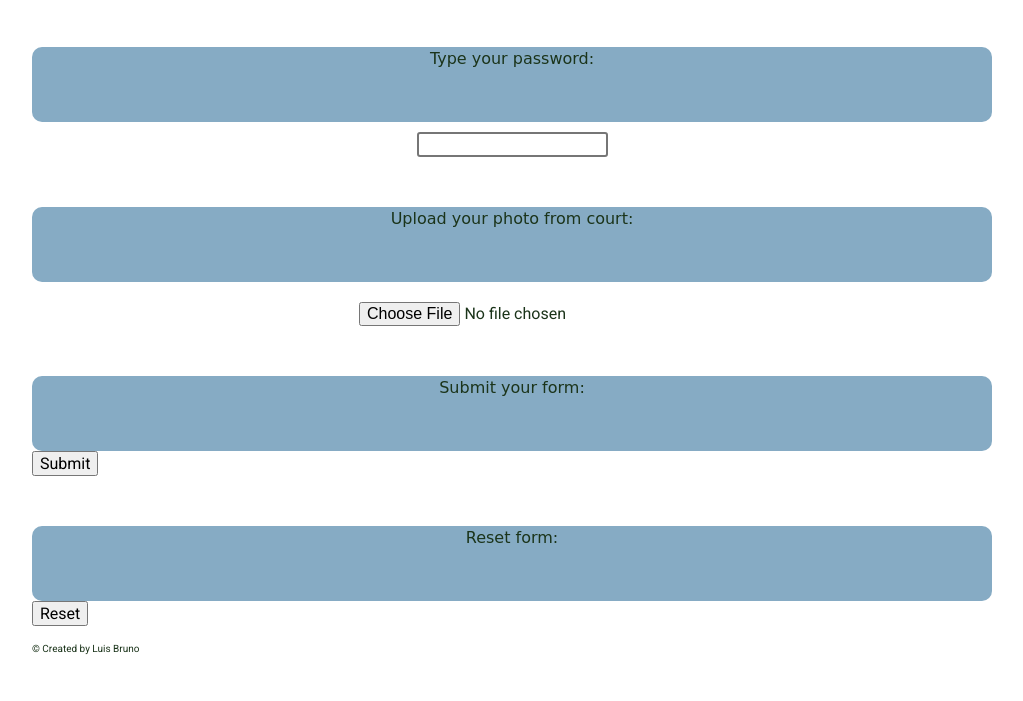
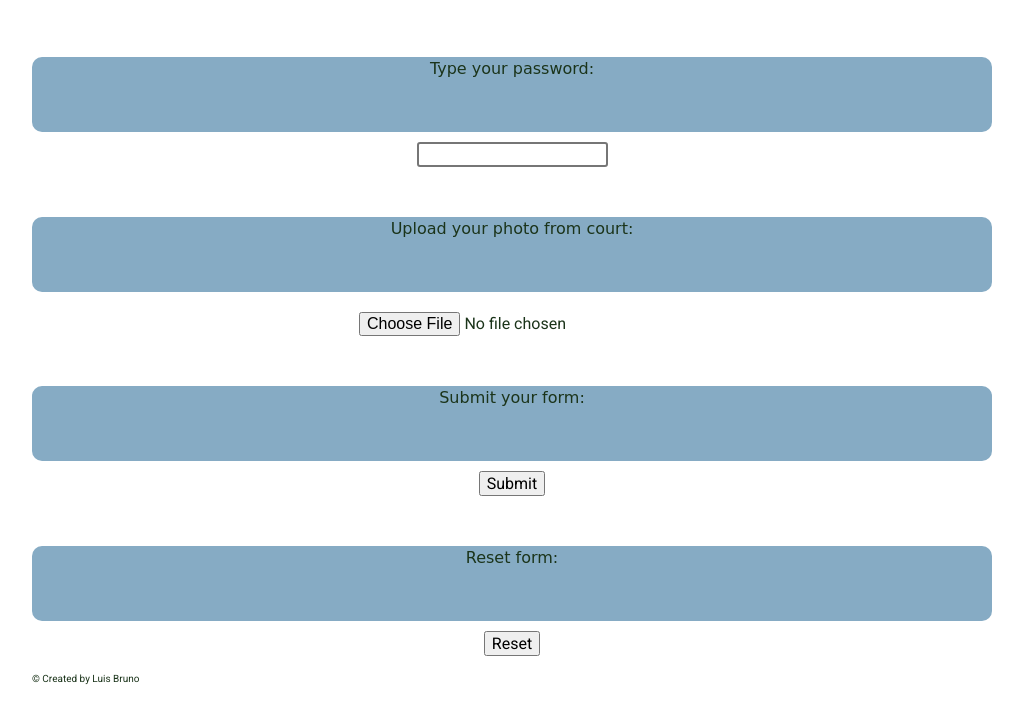
Before and after one commit to tpsprogrammist/Luis123, a plain HTML site: page contactform.html in a window 1280 px wide. Shown: the part 1385-2086 px from the top of the page, without its empty margins (128-1151 px from the left). Before the commit the page ends 2056 px from the top, so only its background shows below. Drawn offline with Linux system fonts and the light colour scheme.

Commit message:
tcenter calss

```diff
--- a/contactform.html
+++ b/contactform.html
@@ -42,18 +42,18 @@
               <input type="checkbox">Wimbledon</checkbox>
               <input type="checkbox">US Open</checkbox>
 
-  <div class="selectdiv">
+          <div class="selectdiv">
               <label>Choose your favourite court:</label>
-              <select name="tennis6" class="tennis6">
+              <select name="tennis6" class="tennis6" class="tcenter">
                 <option class="s2">Hard</option>
                 <option class="s2">Clay</option>
                 <option class="s2">Grass</option>
                 <option  class="s2">Carpet</option>
               </select>
-</div>
+           </div>
               <label>Describe your experience from Tournaments:</label>
               <!-- <input type="text" class="lol"> -->
-              <textarea rows="20" cols="101" class="ta">
+              <textarea rows="20" cols="101" class="tcenter">
 
               </textarea>
 
@@ -64,10 +64,10 @@
               <input type="file" class="files">
 
               <label>Submit your form:</label>
-              <input type="submit">
+              <input type="submit" class="tcenter">
 
               <label>Reset form:</label>
-              <input type="reset">
+              <input type="reset" class="tcenter">
 
 
             </form>
--- a/css/main.css
+++ b/css/main.css
@@ -75,6 +75,11 @@ button, input, select, textarea {
   font-size   : 100%;
 }
 
+.tcenter{
+  margin-left: auto;
+  margin-right: auto;
+  margin-top: 10px;
+}
 textarea{
   /* resize: both; */
     overflow: auto;
```
